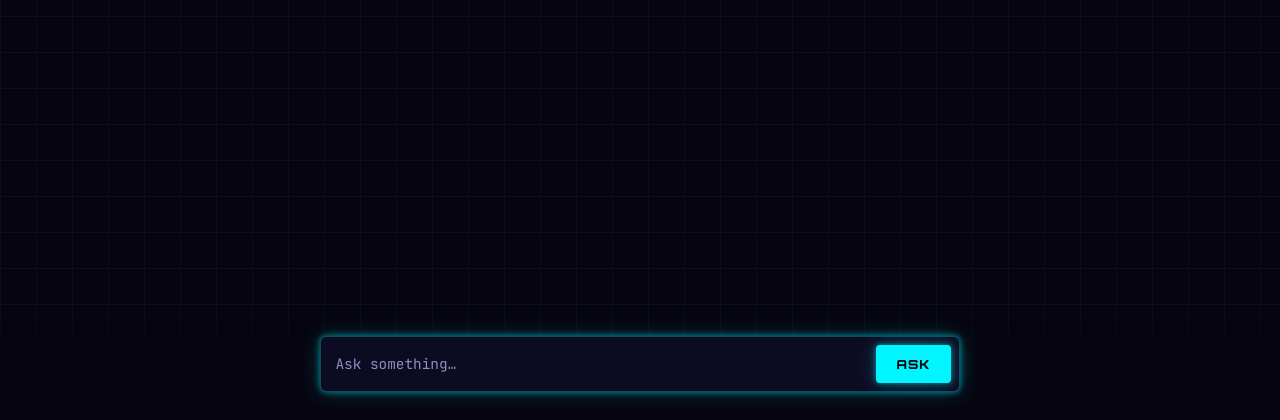
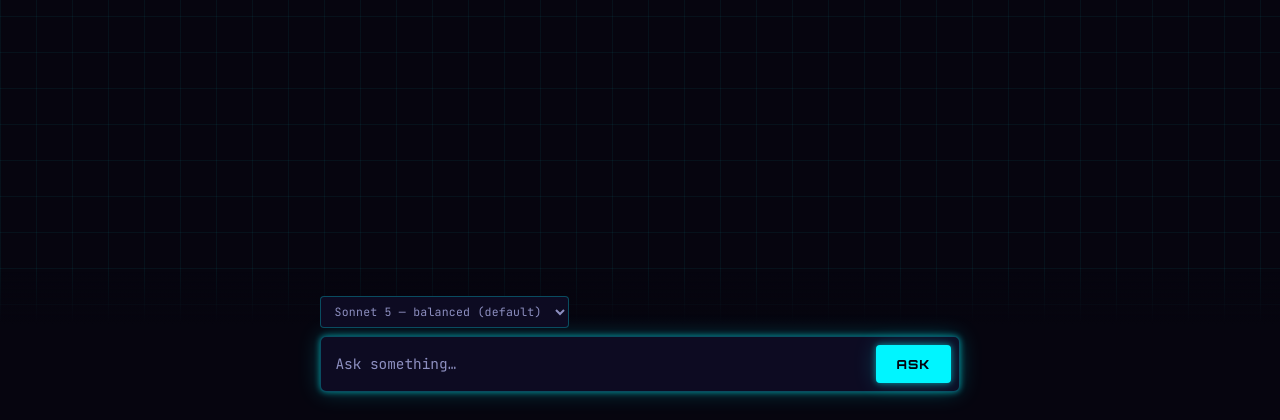
Before and after one commit to shivam-library-3115/ask-claude-app, a Flask app: page / in a window 1280 px wide. Shown: the part 380-800 px from the top of the page. Run offline with Flask 3, Linux system fonts and the light colour scheme.

Commit message:
Add model selection dropdown to ask form

```diff
--- a/templates/index.html
+++ b/templates/index.html
@@ -25,6 +25,14 @@
 </main>
 
 <form id="ask-form">
+  <div class="model-row">
+    <select id="model-select" class="model-select">
+      <option value="claude-haiku-4-5-20251001">Haiku 4.5 — fastest, cheapest</option>
+      <option value="claude-sonnet-5" selected>Sonnet 5 — balanced (default)</option>
+      <option value="claude-opus-4-8">Opus 4.8 — stronger reasoning</option>
+      <option value="claude-fable-5">Fable 5 — best available</option>
+    </select>
+  </div>
   <div class="input-wrap">
     <textarea id="question" rows="1" placeholder="Ask something…" required></textarea>
     <button type="button" id="stop-btn" class="stop-btn" hidden>Stop</button>
```
